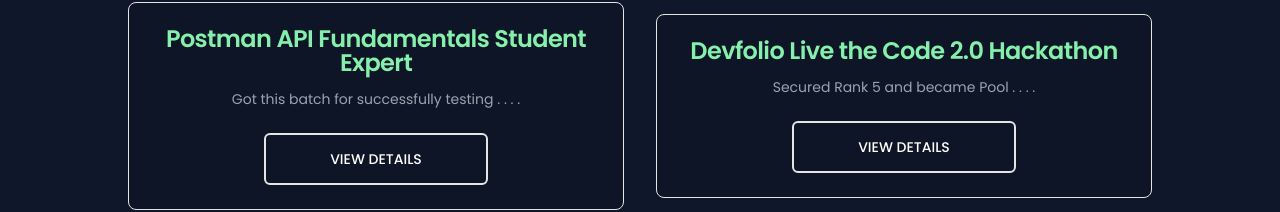
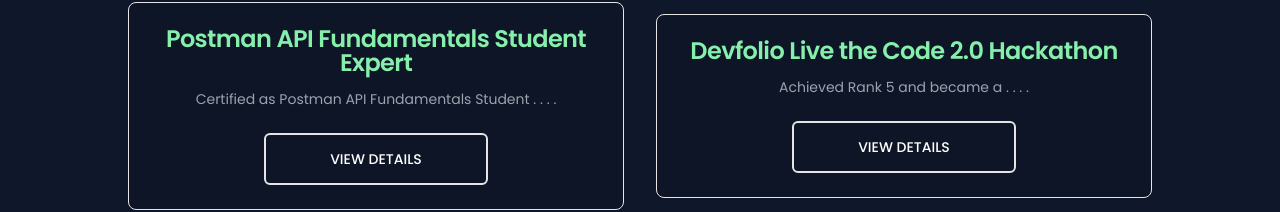
Before and after one commit to somenath203/My-Portfolio-Website-Version-2, a Next.js app: page /pages/achievements in a window 1280 px wide. Shown: the part 244-456 px from the top of the page. Built offline with nearby package versions, Linux system fonts and the light colour scheme.

Commit message:
commited

```diff
--- a/src/app/pages/achievements/page.js
+++ b/src/app/pages/achievements/page.js
@@ -41,7 +41,7 @@
       nameOfTheAchievement: 'Postman API Fundamentals Student Expert',
       photoOfTheAchievement: PostmanStudentExpertImg,
       descriptionOfTheAchievement:
-        'Got this batch for successfully testing APIs with Postman.',
+        'Certified as Postman API Fundamentals Student Expert for showing essential skills in API interaction and Postman essentials.',
       urlOfTheAchievement:
         'https://badgr.com/public/assertions/u9_k1c49QaOWTqEvt0oOzA?identity__email=somenathchoudhury35@gmail.com',
     },
@@ -50,7 +50,7 @@
       nameOfTheAchievement: 'Devfolio Live the Code 2.0 Hackathon',
       photoOfTheAchievement: DevfolioAchievmentPic,
       descriptionOfTheAchievement:
-        'Secured Rank 5 and became Pool Prize Winner in Devfolio Live the Code 2.0 Hackathon out of 100 teams.',
+        'Achieved Rank 5 and became a Pool Prize Winner out of 100 teams in Devfolio Live the Code 2.0 hackathon.',
       urlOfTheAchievement:
         'https://drive.google.com/file/d/1SHrwWFKx7aovLIpB6Lks4EEZ7cN9oscM/view',
     },
```
